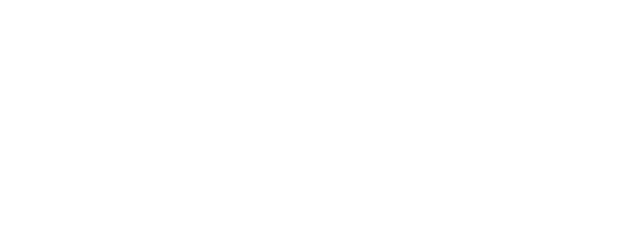
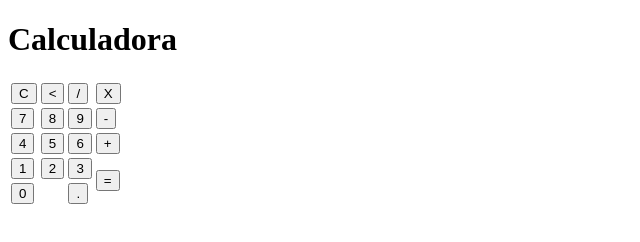
Before and after one commit to ystanz/curso_ebac_frontend, a plain HTML site: page exercicio_grunt/src/index.html in a window 1280 px wide. Shown: the whole page, without its empty margins (0-640 px from the left). Drawn offline with Linux system fonts and the light colour scheme.

Commit message:
Created html structure

```diff
--- a/exercicio_grunt/src/index.html
+++ b/exercicio_grunt/src/index.html
@@ -1,11 +1,46 @@
 <!DOCTYPE html>
-<html lang="en">
+<html lang="pt-br">
 <head>
     <meta charset="UTF-8">
     <meta name="viewport" content="width=device-width, initial-scale=1.0">
-    <title>Document</title>
+    <title>Calculadora</title>
 </head>
 <body>
-
+    <main>
+        <div class="calculator">
+            <h1>Calculadora</h1>
+            <p class="result"></p>
+            <table>
+                <tr>
+                    <td><button>C</button></td>
+                    <td><button><</button></td>
+                    <td><button>/</button></td>
+                    <td><button>X</button></td>
+                </tr>
+                <tr>
+                    <td><button>7</button></td>
+                    <td><button>8</button></td>
+                    <td><button>9</button></td>
+                    <td><button>-</button></td>
+                </tr>
+                <tr>
+                    <td><button>4</button></td>
+                    <td><button>5</button></td>
+                    <td><button>6</button></td>
+                    <td><button>+</button></td>
+                </tr>
+                <tr>
+                    <td><button>1</button></td>
+                    <td><button>2</button></td>
+                    <td><button>3</button></td>
+                    <td rowspan="2"><button>=</button></td>
+                </tr>
+                <tr>
+                    <td colspan="2"><button>0</button></td>
+                    <td><button>.</button></td>
+                </tr>
+            </table>
+        </div>
+    </main>
 </body>
 </html>
```
